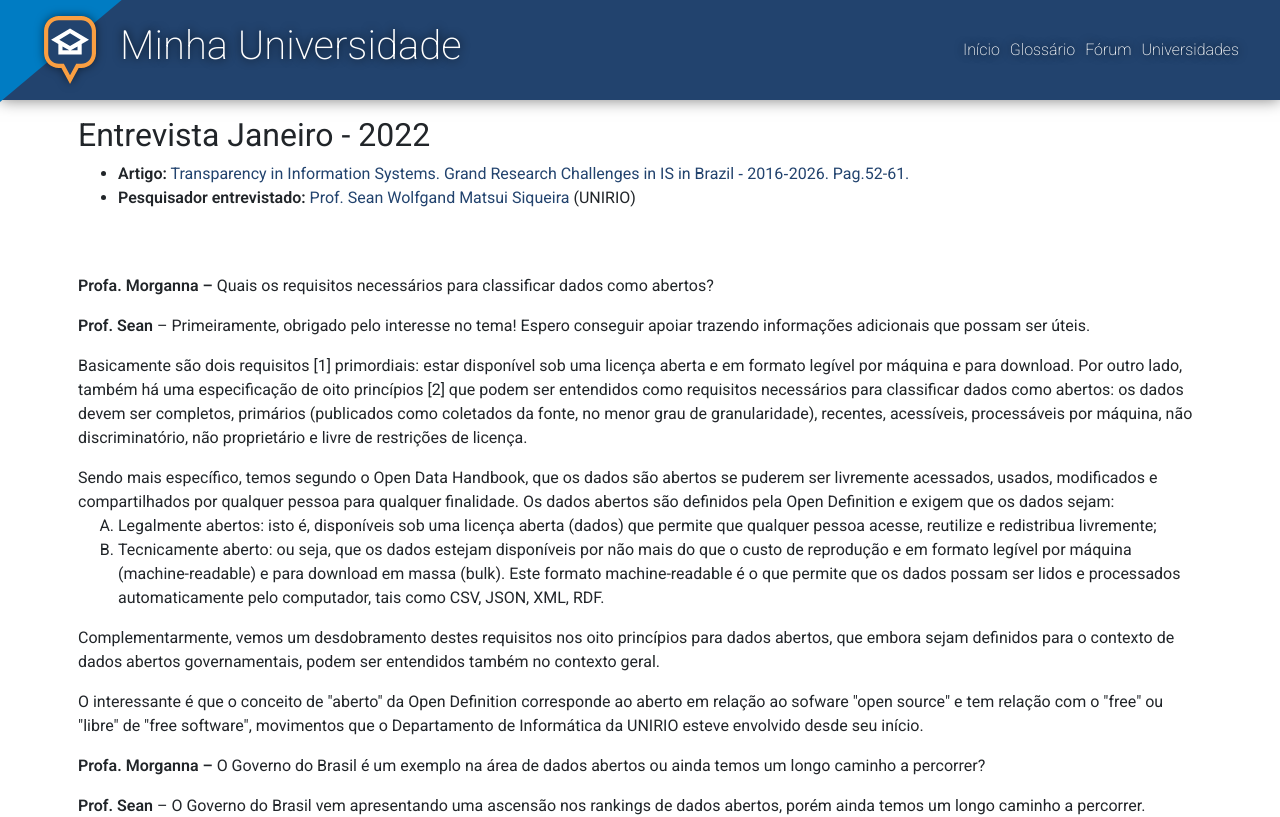
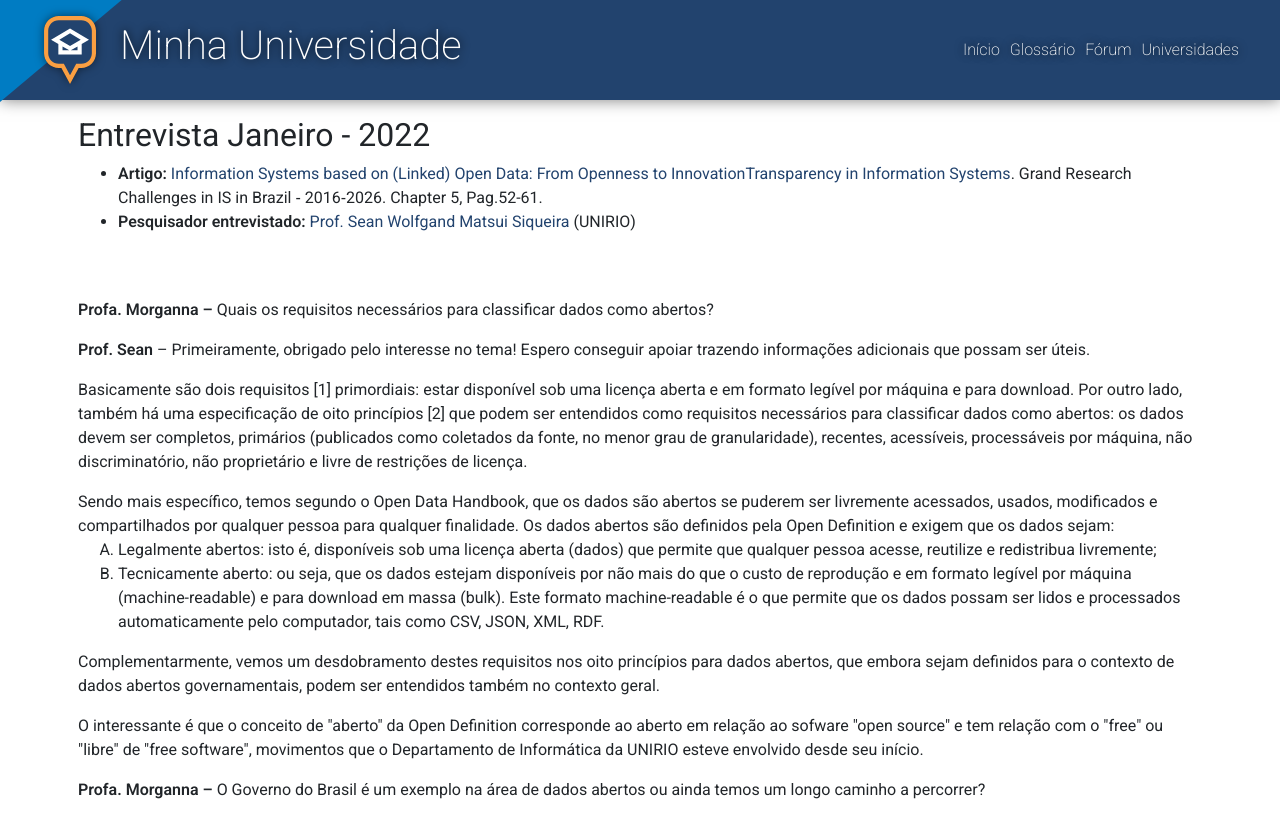
Before and after one commit to MorgannaCarmemDiniz/minha-universidade, a Vue app: page /entrevistas/marco22 in a window 1280 px wide. Shown: the top 817 px of the page. Built offline with nearby package versions, Linux system fonts and the light colour scheme; what vue-animate-onscroll would draw is missing.

Commit message:
Corrigir o nome do artigo usado na entrevista com o Prof. Sean

```diff
--- a/src/views/Entrevistas/Marco22.vue
+++ b/src/views/Entrevistas/Marco22.vue
@@ -3,8 +3,8 @@
     <h2>Entrevista Janeiro - 2022</h2>
     <ul>
         <li><b>Artigo:</b> <a href="http://www2.sbc.org.br/ce-si/arquivos/GranDSI-BR_Ebook-Final.pdf" target="_blank">
-            Transparency in Information Systems. Grand Research Challenges
-            in IS in Brazil ‐ 2016‐2026. Pag.52-61.</a></li>
+            Information Systems based on (Linked) Open Data: From Openness to InnovationTransparency in Information
+            Systems</a>. Grand Research Challenges in IS in Brazil ‐ 2016‐2026. Chapter 5, Pag.52-61.</li>
         <li><b>Pesquisador entrevistado: </b> <a href="http://lattes.cnpq.br/2562652838103607" target="_blank">
             Prof. Sean Wolfgand Matsui Siqueira</a> (UNIRIO)</li>
     </ul>
```
